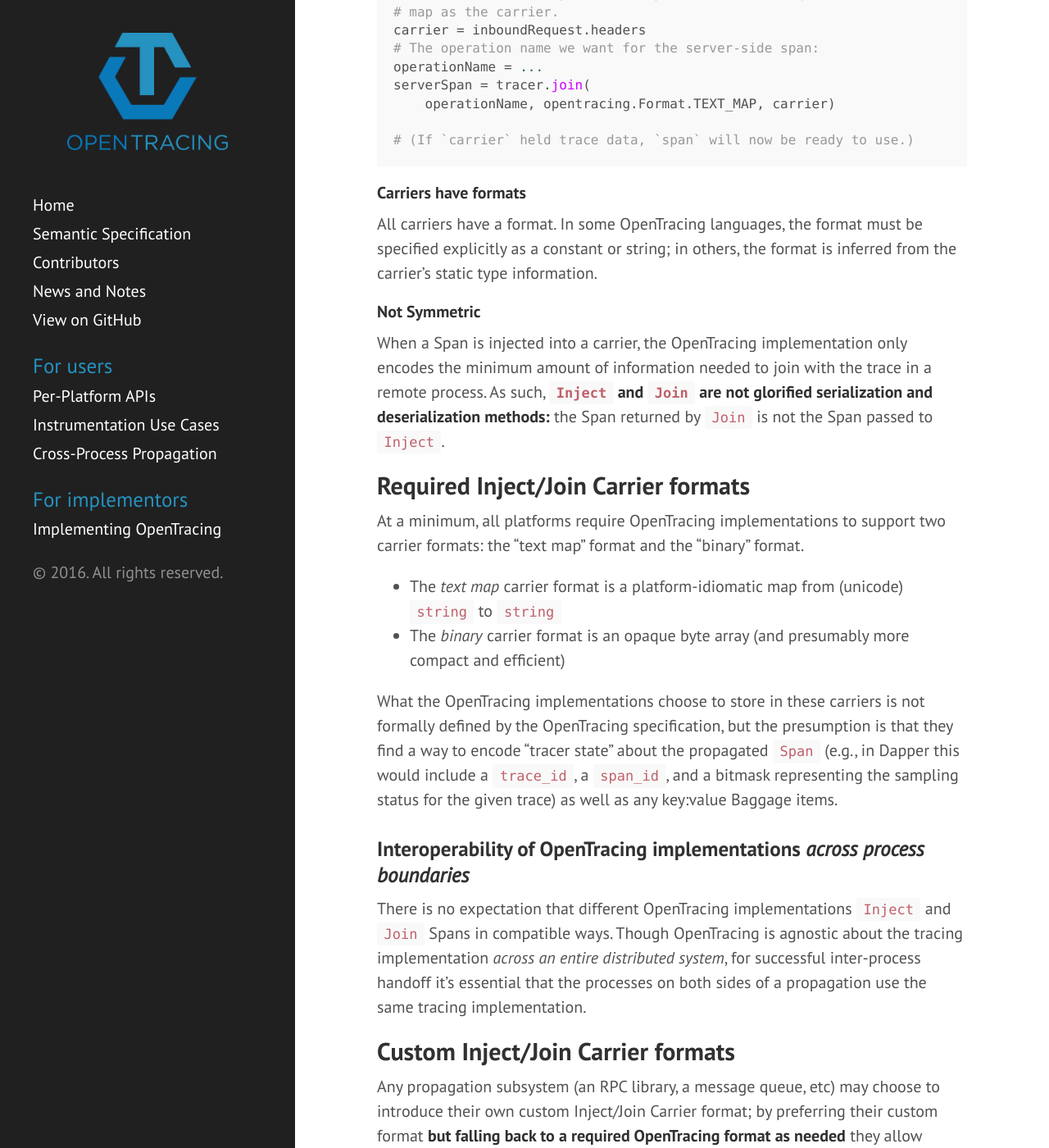
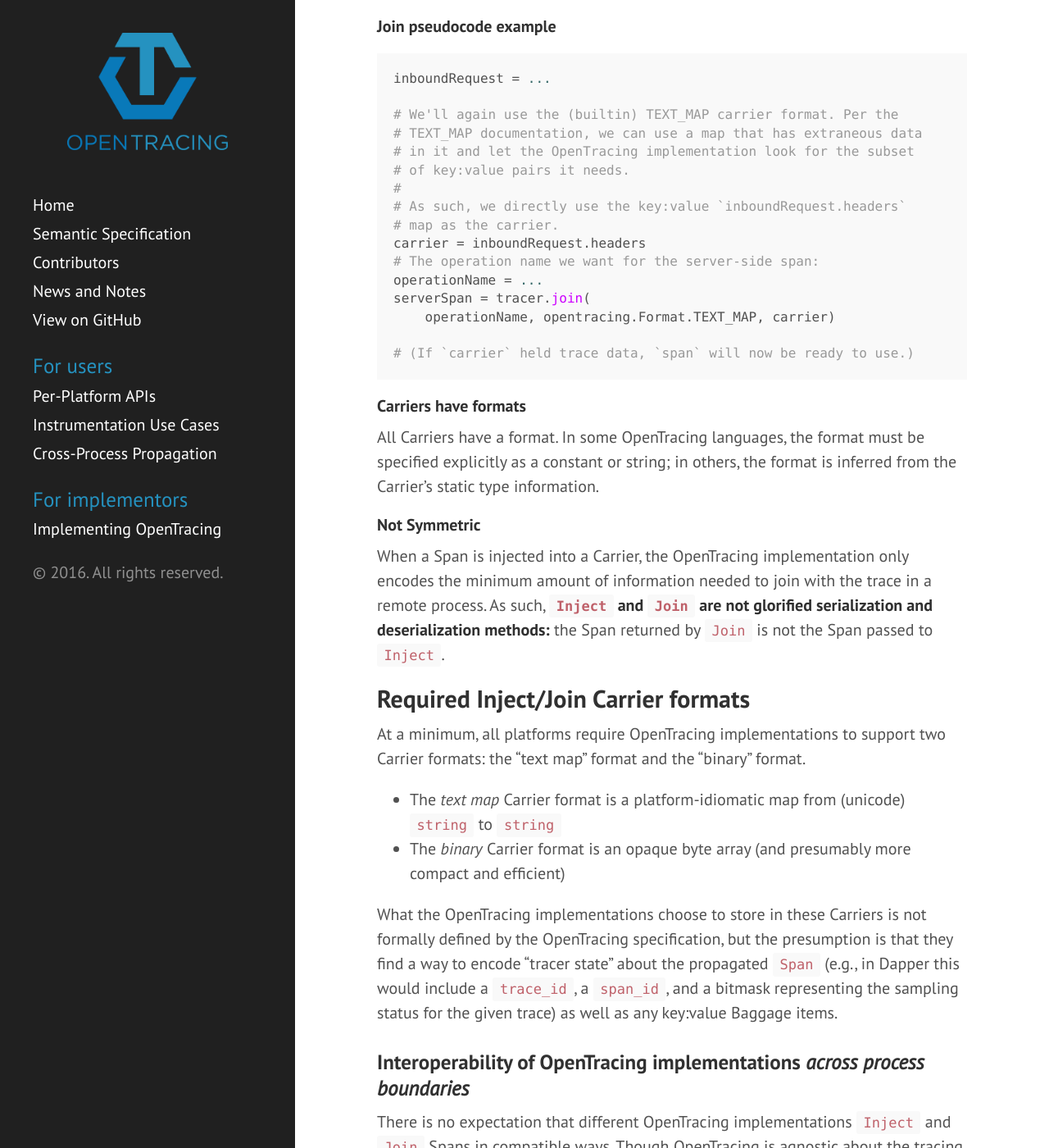
Before and after one commit to opentracing/opentracing.io, a Jekyll site: the page built from propagation.md, in a window 1280 px wide and 1400 px high, scrolled down 2315 px. Shown: the whole window at 82% size. Built offline with Jekyll 4.4.1, drawn with Linux system fonts in a browser that asks for light colours; some of the changed text lies outside the part shown.

Commit message:
Clarify Carriers further
Per Yuri's comment on the PR.

```diff
--- a/propagation.md
+++ b/propagation.md
@@ -72,24 +74,28 @@
 
 #### Carriers have formats
 
-All carriers have a format. In some OpenTracing languages, the format must be specified explicitly as a constant or string; in others, the format is inferred from the carrier's static type information.
+All Carriers have a format. In some OpenTracing languages, the format must be specified explicitly as a constant or string; in others, the format is inferred from the Carrier's static type information.
 
 #### Not Symmetric
 
-When a Span is injected into a carrier, the OpenTracing implementation only encodes the minimum amount of information needed to join with the trace in a remote process. As such, **`Inject` and `Join` are not glorified serialization and deserialization methods:** the Span returned by `Join` is not the Span passed to `Inject`.
+When a Span is injected into a Carrier, the OpenTracing implementation only encodes the minimum amount of information needed to join with the trace in a remote process. As such, **`Inject` and `Join` are not glorified serialization and deserialization methods:** the Span returned by `Join` is not the Span passed to `Inject`.
+
+<div id="required-carriers"></div>
 
 ## Required Inject/Join Carrier formats
 
-At a minimum, all platforms require OpenTracing implementations to support two carrier formats: the "text map" format and the "binary" format.
+At a minimum, all platforms require OpenTracing implementations to support two Carrier formats: the "text map" format and the "binary" format.
 
-- The *text map* carrier format is a platform-idiomatic map from (unicode) `string` to `string`
-- The *binary* carrier format is an opaque byte array (and presumably more compact and efficient)
+- The *text map* Carrier format is a platform-idiomatic map from (unicode) `string` to `string`
+- The *binary* Carrier format is an opaque byte array (and presumably more compact and efficient)
 
-What the OpenTracing implementations choose to store in these carriers is not formally defined by the OpenTracing specification, but the presumption is that they find a way to encode "tracer state" about the propagated `Span` (e.g., in Dapper this would include a `trace_id`, a `span_id`, and a bitmask representing the sampling status for the given trace) as well as any key:value Baggage items.
+What the OpenTracing implementations choose to store in these Carriers is not formally defined by the OpenTracing specification, but the presumption is that they find a way to encode "tracer state" about the propagated `Span` (e.g., in Dapper this would include a `trace_id`, a `span_id`, and a bitmask representing the sampling status for the given trace) as well as any key:value Baggage items.
 
 ### Interoperability of OpenTracing implementations *across process boundaries*
 
 There is no expectation that different OpenTracing implementations `Inject` and `Join` Spans in compatible ways. Though OpenTracing is agnostic about the tracing implementation *across an entire distributed system*, for successful inter-process handoff it's essential that the processes on both sides of a propagation use the same tracing implementation.
+
+<div id="custom-carriers"></div>
 
 ## Custom Inject/Join Carrier formats
 
@@ -135,11 +141,11 @@
 To make the above more concrete, consider the following sequence:
 
 1. A *client* process has a `Span` instance and is about to make an RPC over a home-grown HTTP protocol
-1. That client process calls `Tracer.Inject(...)`, passing the active `Span` instance, a format identifier for a text map, and a text map carrier as parameters
-1. `Inject` has populated the text map in the carrier; the client application encodes that map within its homegrown HTTP protocol (e.g., as headers)
+1. That client process calls `Tracer.Inject(...)`, passing the active `Span` instance, a format identifier for a text map, and a text map Carrier as parameters
+1. `Inject` has populated the text map in the Carrier; the client application encodes that map within its homegrown HTTP protocol (e.g., as headers)
 1. *The HTTP request happens and the data crosses process boundaries...*
-1. Now in the server process, the application code decodes the text map from the homegrown HTTP protocol and uses it to initialize a text map carrier
-1. The server process calls `Tracer.Join(...)`, passing in the desired operation name, a format identifier for a text map, and the carrier from above
+1. Now in the server process, the application code decodes the text map from the homegrown HTTP protocol and uses it to initialize a text map Carrier
+1. The server process calls `Tracer.Join(...)`, passing in the desired operation name, a format identifier for a text map, and the Carrier from above
 1. In the absence of data corruption or other errors, the *server* now has a `Span` instance that belongs to the same trace as the one in the client
 
 Other examples can be found in the [OpenTracing use cases](/use-cases) doc.
```
Also changed, not shown: other parts of propagation.md (+4 -2 lines).
